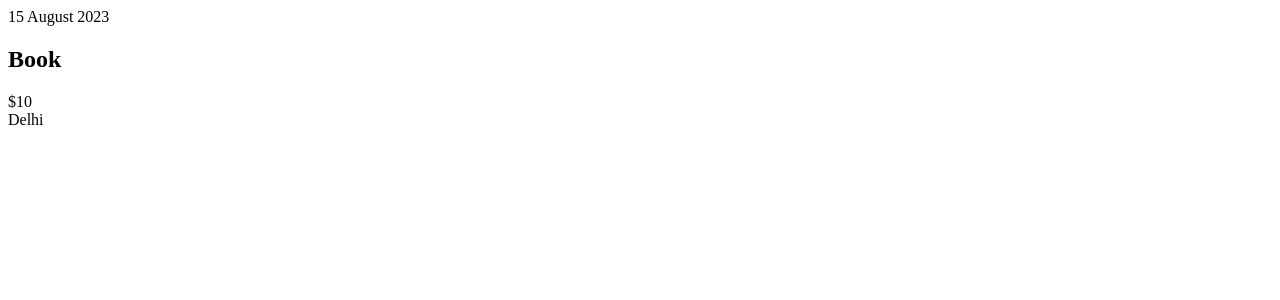
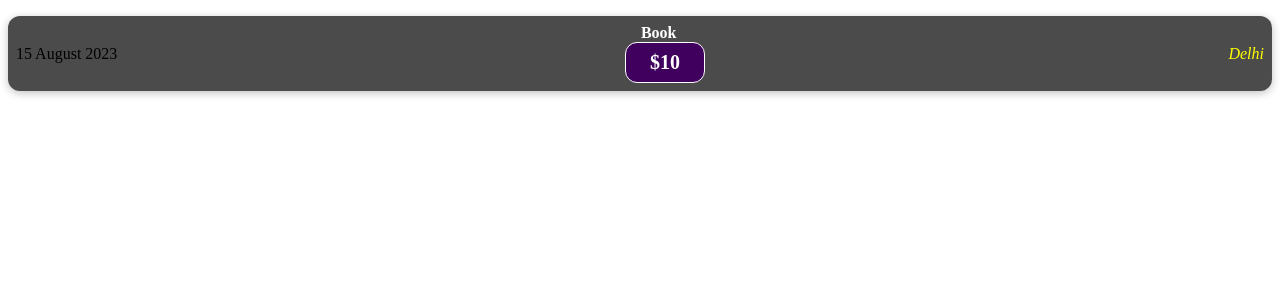
Before and after one commit to aimgodheretest/Sharpener-React-Learning-Module, a React (Vite) app: page / in a window 1280 px wide. Shown: the top 300 px of the page. Built offline with nearby package versions, Linux system fonts and the light colour scheme.

Commit message:
added style to the expense jsx

```diff
--- /dev/null
+++ b/src/components/ExpenseItems.css
@@ -0,0 +1,62 @@
+.expense-item {
+    display: flex;
+    justify-content: space-between;
+    align-items: center;
+    box-shadow: 0 2px 8px rgba(0, 0, 0, 0.25);
+    padding: 0.5rem;
+    margin: 1rem 0;
+    border-radius: 12px;
+    background-color: #4b4b4b;
+}
+
+.expense-item__location {
+    margin-left: 1rem;
+    color: yellow;
+    font-style: italic;
+}
+
+.expense-item__description {
+    display: flex;
+    flex-direction: column;
+    gap: 1rem;
+    align-items: flex-end;
+    flex-flow: column-reverse;
+    justify-content: flex-start;
+    flex: 1;
+}
+
+.expense-item h2 {
+    color: #3a3a3a;
+    font-size: 1rem;
+    flex: 1;
+    margin: 0 1rem;
+    color: white;
+}
+
+.expense-item__price {
+    font-size: 1rem;
+    font-weight: bold;
+    color: white;
+    background-color: #40005d;
+    border: 1px solid white;
+    padding: 0.5rem;
+    border-radius: 12px;
+}
+
+@media (min-width: 580px) {
+    .expense-item__description {
+        flex-direction: row;
+        align-items: center;
+        justify-content: flex-start;
+        flex: 1;
+    }
+
+    .expense-item__description h2 {
+        font-size: 1.25rem;
+    }
+
+    .expense-item__price {
+        font-size: 1.25rem;
+        padding: 0.5rem 1.5rem;
+    }
+}
--- a/src/components/ExpenseItems.jsx
+++ b/src/components/ExpenseItems.jsx
@@ -1,12 +1,13 @@
+import "./ExpenseItems.css";
 function ExpenseItem() {
   return (
-    <div>
+    <div className="expense-item">
       <div>15 August 2023</div>
       <div>
-        <h2>Book</h2>
-        <div>$10</div>
+        <h2 className="expense-item__description">Book</h2>
+        <div className="expense-item__price">$10</div>
       </div>
-      <div>Delhi</div>
+      <div className="expense-item__location">Delhi</div>
     </div>
   );
 }
```
